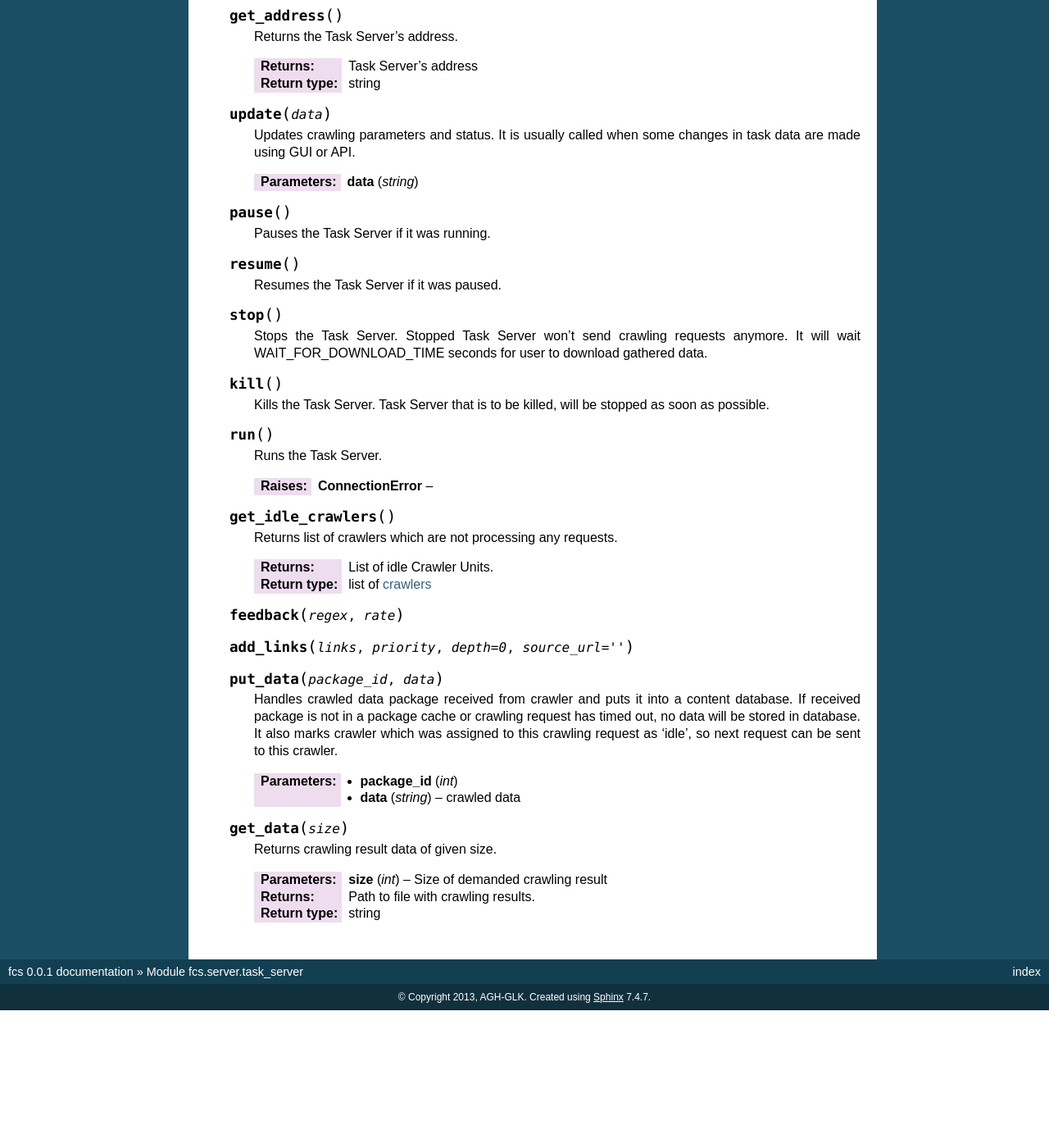
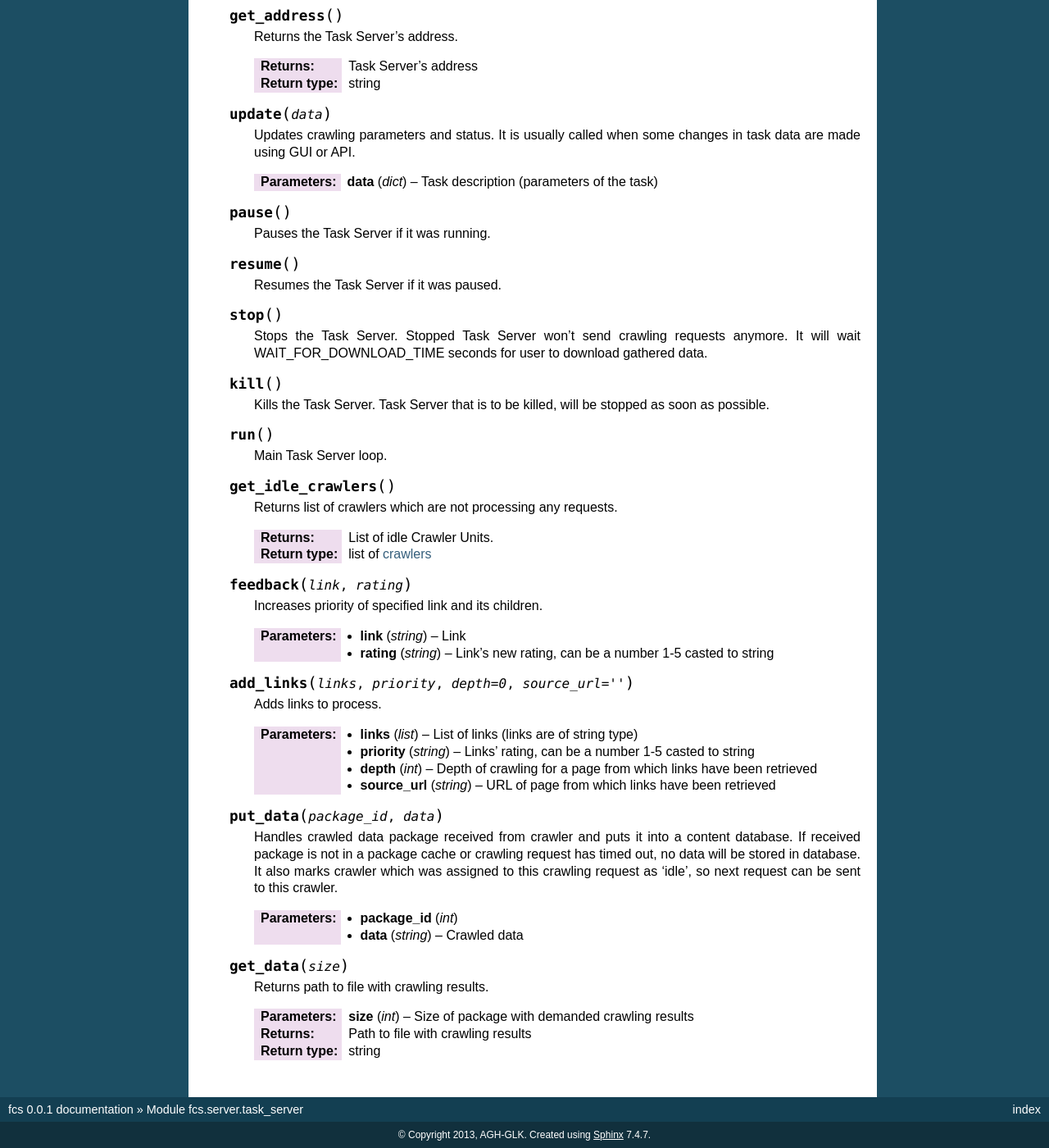
Before and after one commit to agh-glk/fcs, a Sphinx documentation site: the page built from docs/source/server/task_server.rst, in a window 1280 px wide and 1400 px high, scrolled down 1835 px. Shown: the whole window at 82% size. Built offline with Sphinx 7.4.7, drawn with Linux system fonts in a browser that asks for light colours; formulas are drawn with MathJax 3; before the commit the page ends 3067 px from its top, so only the background shows below that.

Commit message:
[NT] Edit

```diff
--- a/docs/source/server/task_server.rst
+++ b/docs/source/server/task_server.rst
@@ -102,7 +102,7 @@ This module contains implementation of Task Server.
 
       Updates crawling parameters and status. It is usually called when some changes in task data are made using GUI or API.
 
-      :param string data:
+      :param dict data: Task description (parameters of the task)
 
    .. py:method:: pause()
 
@@ -123,9 +123,7 @@ This module contains implementation of Task Server.
 
    .. py:method:: run()
 
-      Runs the Task Server.
-
-      :raises ConnectionError:
+      Main Task Server loop.
 
    .. py:method:: get_idle_crawlers()
 
@@ -134,9 +132,21 @@ This module contains implementation of Task Server.
       :return: List of idle Crawler Units.
       :rtype: list of crawlers
 
-   .. py:method:: feedback(regex, rate)
+   .. py:method:: feedback(link, rating)
+
+      Increases priority of specified link and its children.
+
+      :param string link: Link
+      :param string rating: Link's new rating, can be a number 1-5 casted to string
 
    .. py:method:: add_links(links, priority, depth=0, source_url="")
+
+      Adds links to process.
+
+      :param list links: List of links (links are of string type)
+      :param string priority: Links' rating, can be a number 1-5 casted to string
+      :param int depth: Depth of crawling for a page from which links have been retrieved
+      :param string source_url: URL of page from which links have been retrieved
 
    .. py:method:: put_data(package_id, data)
 
@@ -145,13 +155,13 @@ This module contains implementation of Task Server.
       marks crawler which was assigned to this crawling request as 'idle', so next request can be sent to this crawler.
 
       :param int package_id:
-      :param string data: crawled data
+      :param string data: Crawled data
 
    .. py:method:: get_data(size)
 
-      Returns crawling result data of given size.
+      Returns path to file with crawling results.
 
-      :param int size: Size of demanded crawling result
+      :param int size: Size of package with demanded crawling results
 
-      :return: Path to file with crawling results.
+      :return: Path to file with crawling results
       :rtype: string
```
